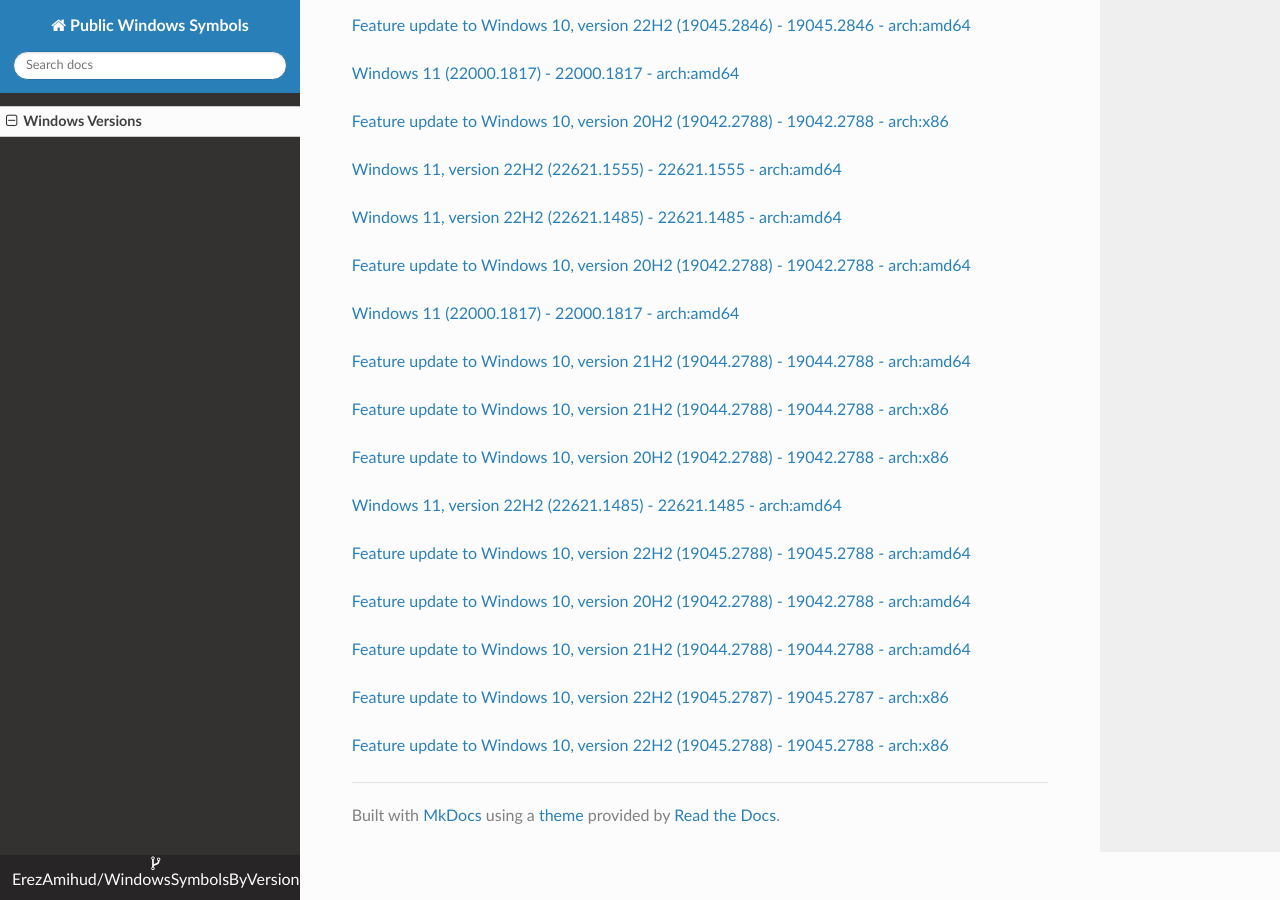
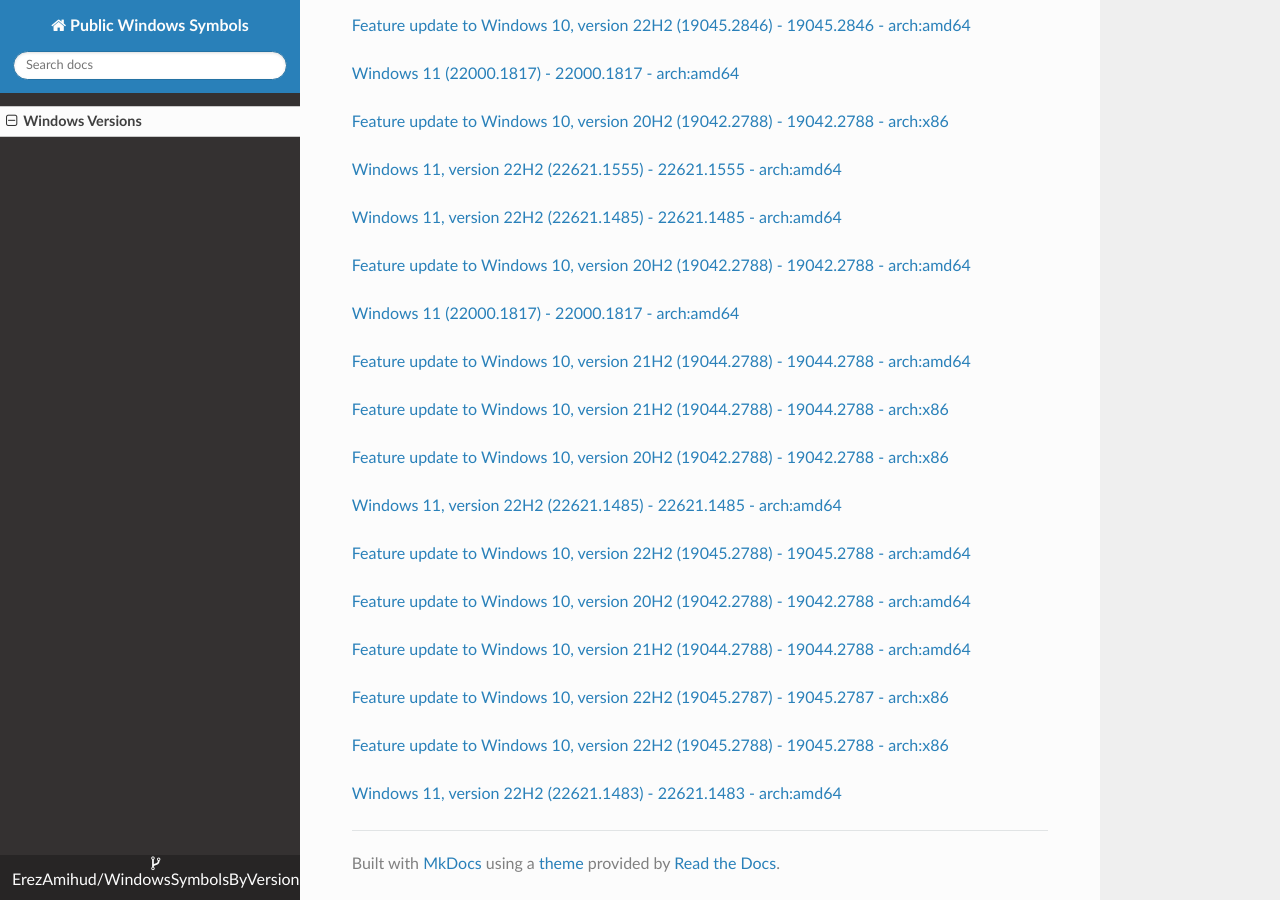
Before and after one commit to ErezAmihud/WindowsSymbolsByVersion, an MkDocs documentation site: the page built from docs/index.md, in a window 1280 px wide and 900 px high, scrolled down 34925 px. Built offline with MkDocs 1.6.1, drawn with Linux system fonts in a browser that asks for light colours; nearby versions of some CDN libraries.

Commit message:
Automated commit, add manifest for f4ab1776-96a5-409f-a58d-dc4832c78f1c

```diff
--- a/docs/index.md
+++ b/docs/index.md
@@ -2023,3 +2023,6 @@
 
 
 [Feature update to Windows 10, version 22H2 (19045.2788) - 19045.2788 - arch:x86](https://github.com/ErezAmihud/WindowsSymbolsByVersion/blob/main/manifests/e726608c-69d4-49a7-a287-796286360899.manifest)
+
+
+[Windows 11, version 22H2 (22621.1483) - 22621.1483 - arch:amd64](https://github.com/ErezAmihud/WindowsSymbolsByVersion/blob/main/manifests/f4ab1776-96a5-409f-a58d-dc4832c78f1c.manifest)
```
Also changed, not shown: process_builds.json (+1 -1 lines), 1 other file.
